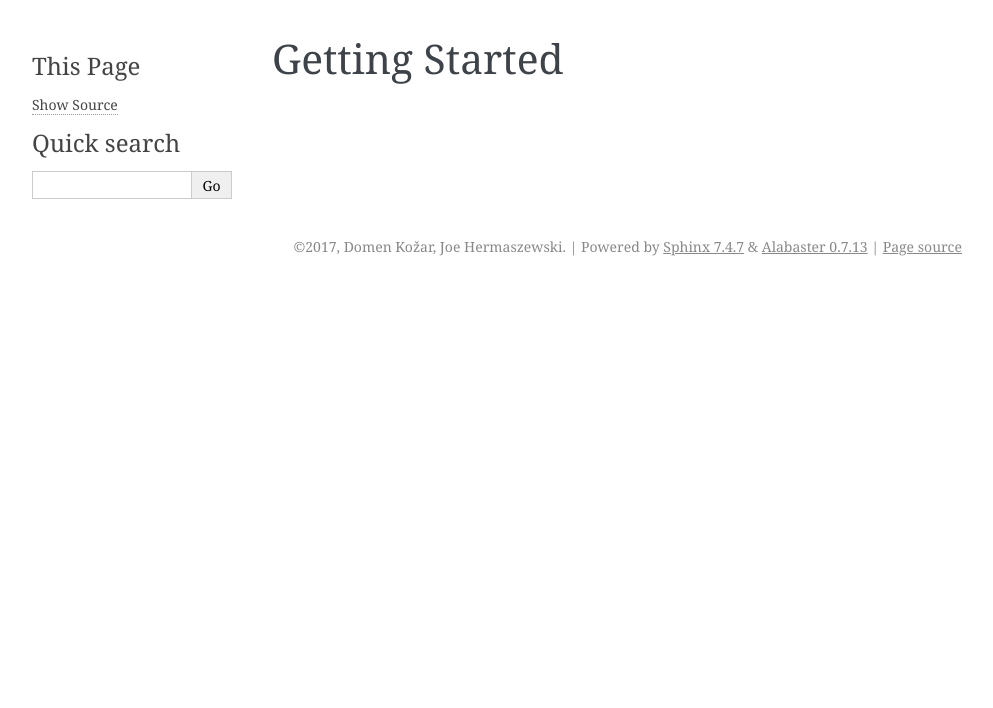
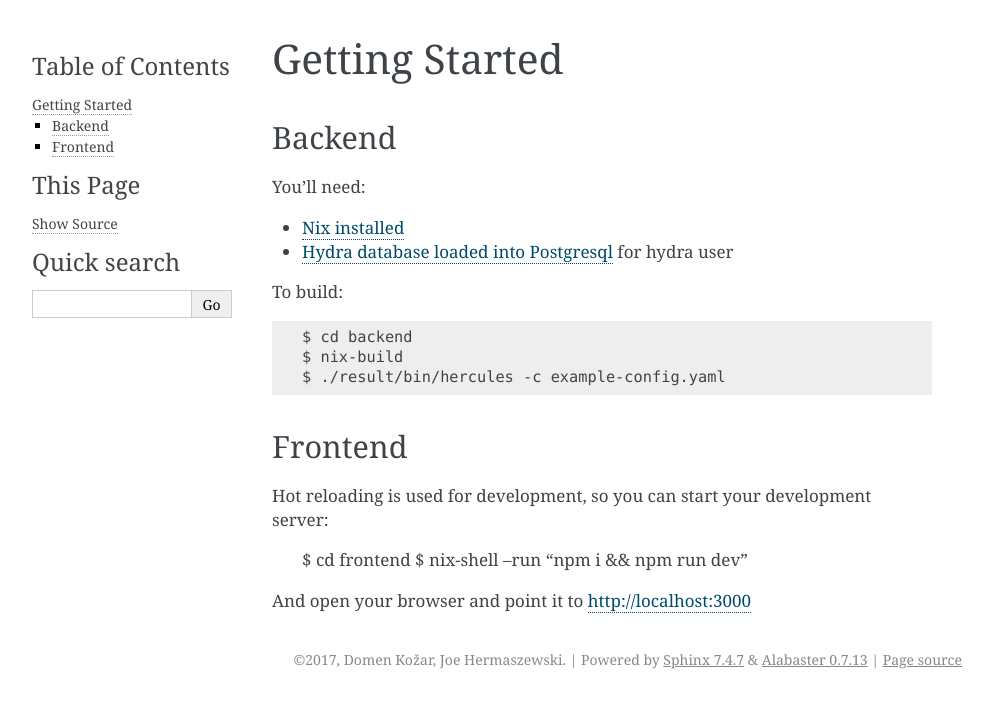
Before and after one commit to hercules-ci/legacy-old-hercules, a Sphinx documentation site: the page built from docs/getting-started.rst, in a window 1280 px wide. Shown: the top 708 px of the page, without its empty margins (148-1141 px from the left). Built offline with Sphinx 7.4.7, drawn with Linux system fonts in a browser that asks for light colours; pages that are not in the unit, such as notebooks, are missing from menus.

```diff
--- a/docs/getting-started.rst
+++ b/docs/getting-started.rst
@@ -1,2 +1,28 @@
 Getting Started
 ===============
+
+Backend
+*******
+
+You'll need:
+
+- `Nix installed <http://nixos.org/nix/download.html>`_
+- `Hydra database loaded into Postgresql <https://github.com/peti/hydra-tutorial>`_ for hydra user
+
+
+To build::
+
+    $ cd backend
+    $ nix-build
+    $ ./result/bin/hercules -c example-config.yaml
+
+
+Frontend
+********
+
+Hot reloading is used for development, so you can start your development server:
+
+    $ cd frontend
+    $ nix-shell --run "npm i && npm run dev"
+
+And open your browser and point it to http://localhost:3000
```
Also changed, not shown: README.md (+5 -24 lines).
